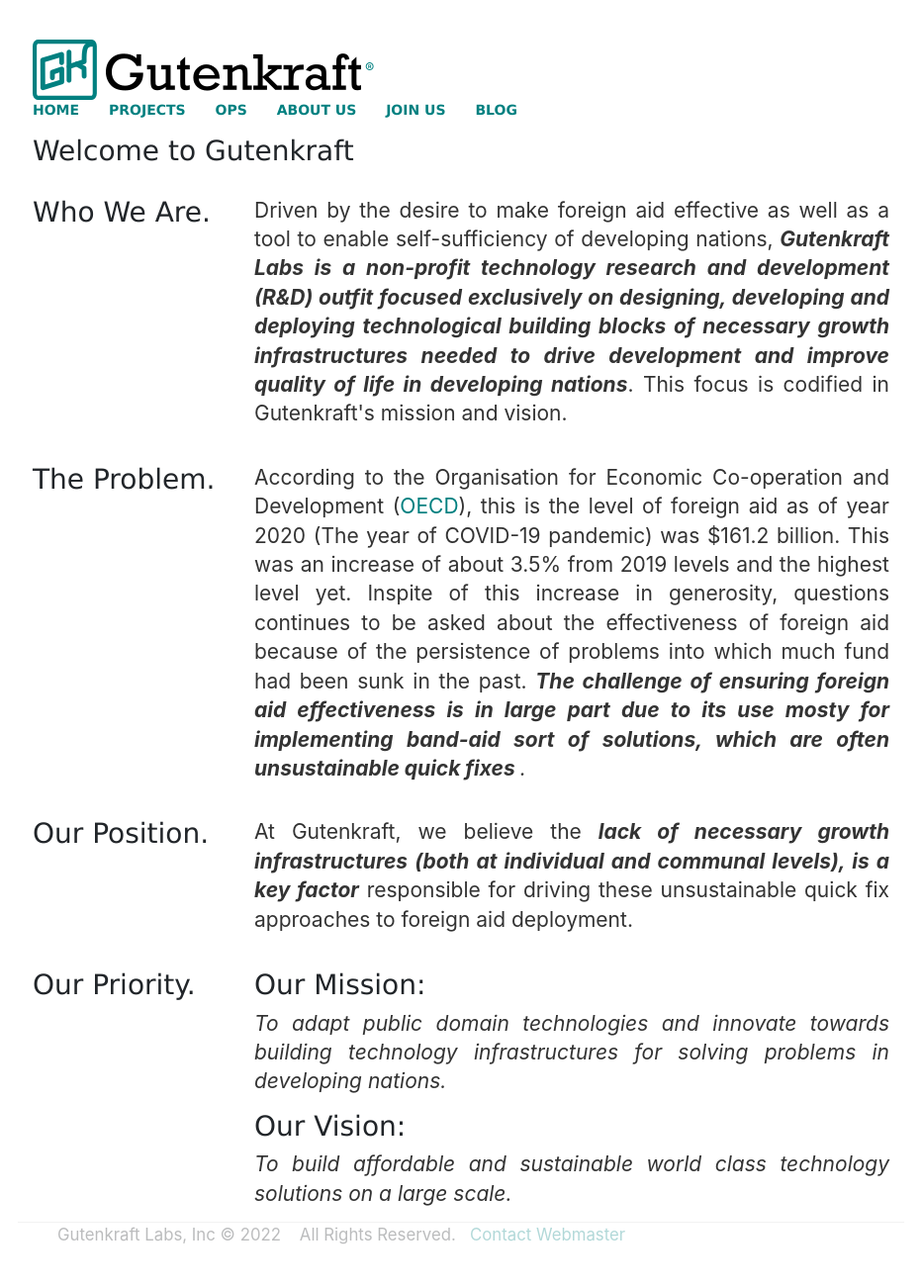
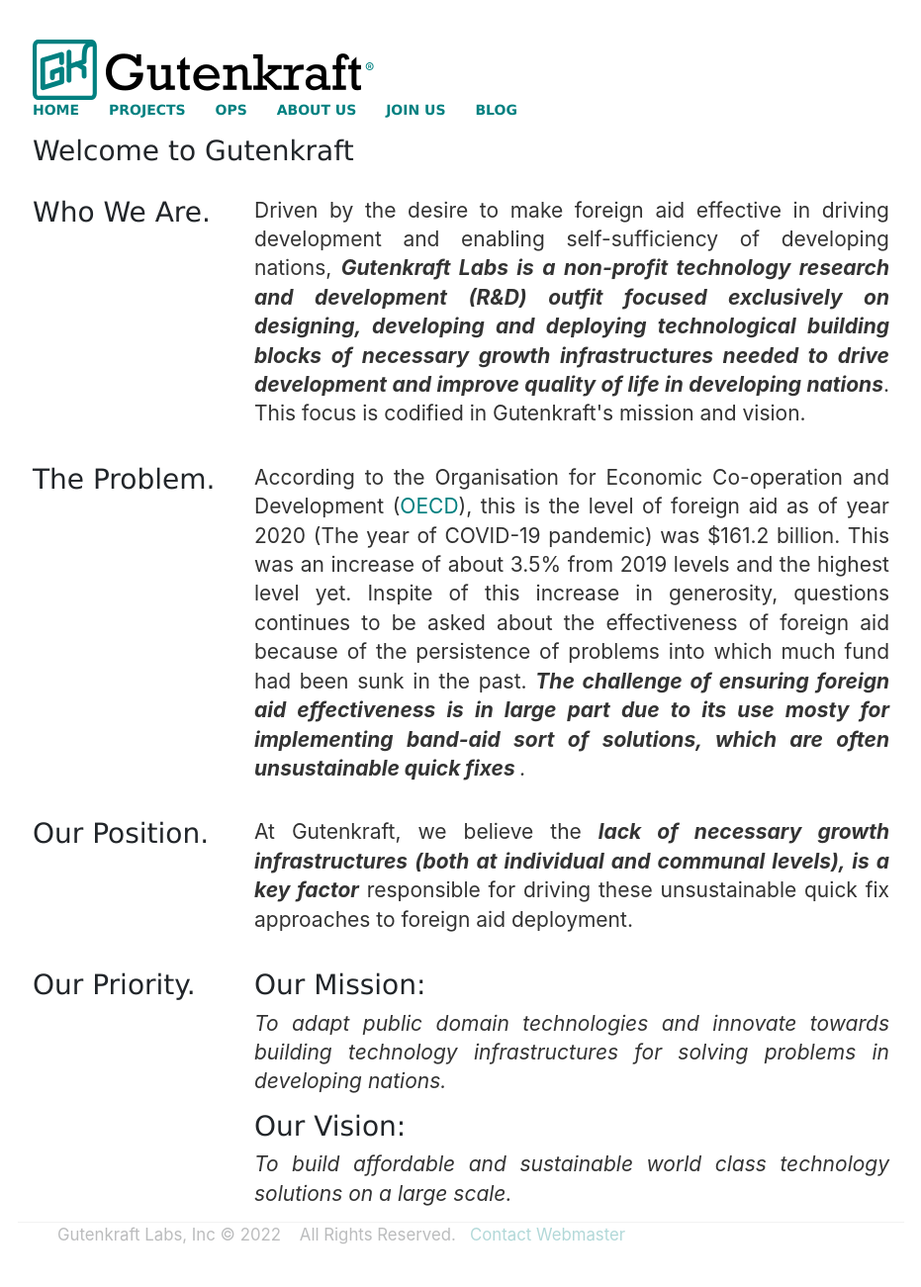
Before and after one commit to oferonmi/datafilik.github.io, a Jekyll site: the page built from index.html, in a window 1280 px wide. Shown: the whole page at 99% size, without its empty margins (174-1105 px from the left). Built offline with Jekyll 4.4.1, drawn with Linux system fonts in a browser that asks for light colours.

Commit message:
index page update

```diff
--- a/index.html
+++ b/index.html
@@ -13,7 +13,7 @@
 		</div>
 		<div class="col-9 text-start">
 			<p class="fs-2" align="justify">
-				Driven by the desire to make foreign aid effective as well as a tool to enable self-sufficiency of developing nations, <em><b>Gutenkraft Labs is a non-profit technology research and development (R&D) outfit focused exclusively on designing, developing and deploying technological building blocks of necessary growth  infrastructures needed to drive development and improve quality of life in developing nations</b></em>. This focus is codified in Gutenkraft's mission and vision.
+				Driven by the desire to make foreign aid effective in driving development and enabling self-sufficiency of developing nations, <em><b>Gutenkraft Labs is a non-profit technology research and development (R&D) outfit focused exclusively on designing, developing and deploying technological building blocks of necessary growth  infrastructures needed to drive development and improve quality of life in developing nations</b></em>. This focus is codified in Gutenkraft's mission and vision.
 			</p>
 		</div>
 	</div><br>
```
